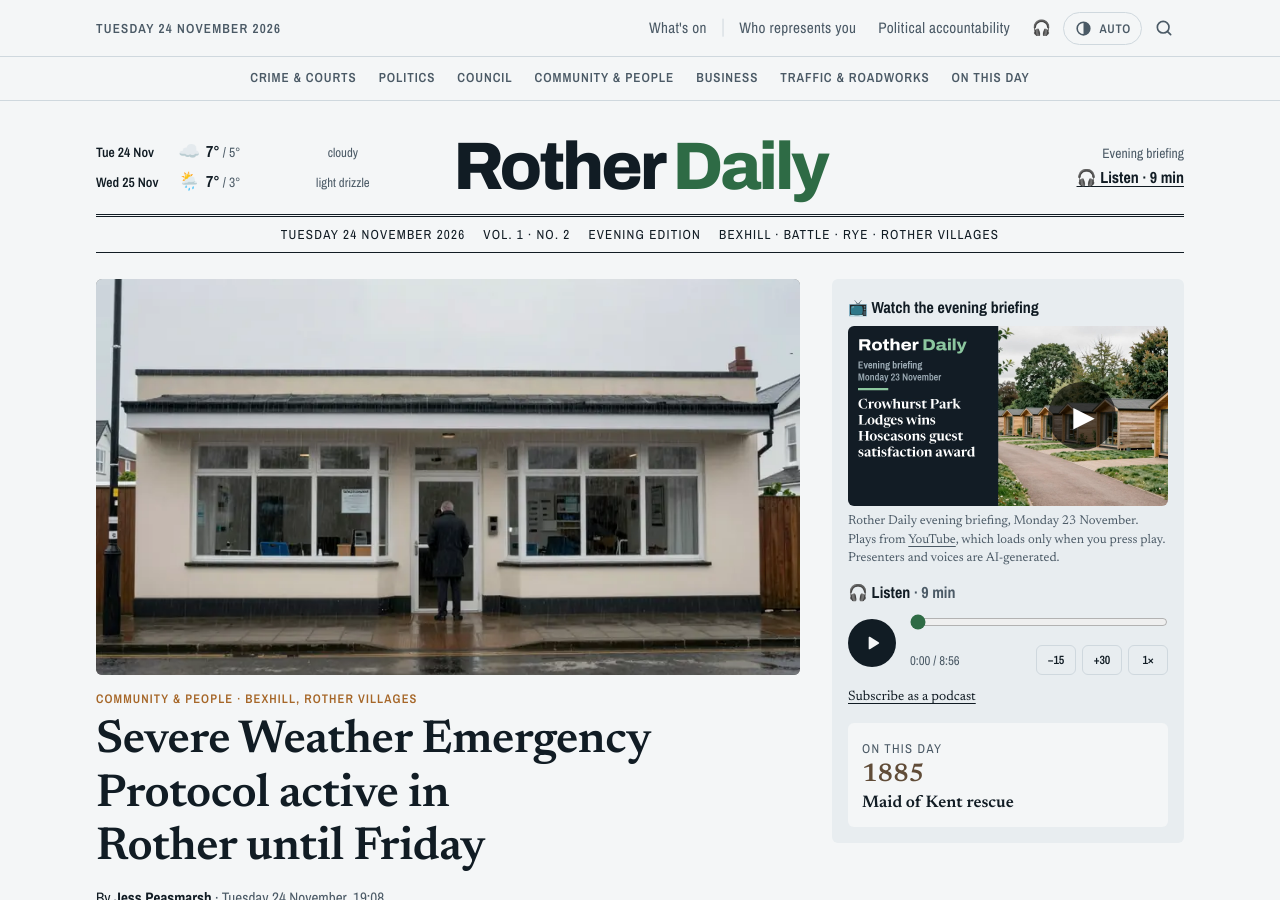
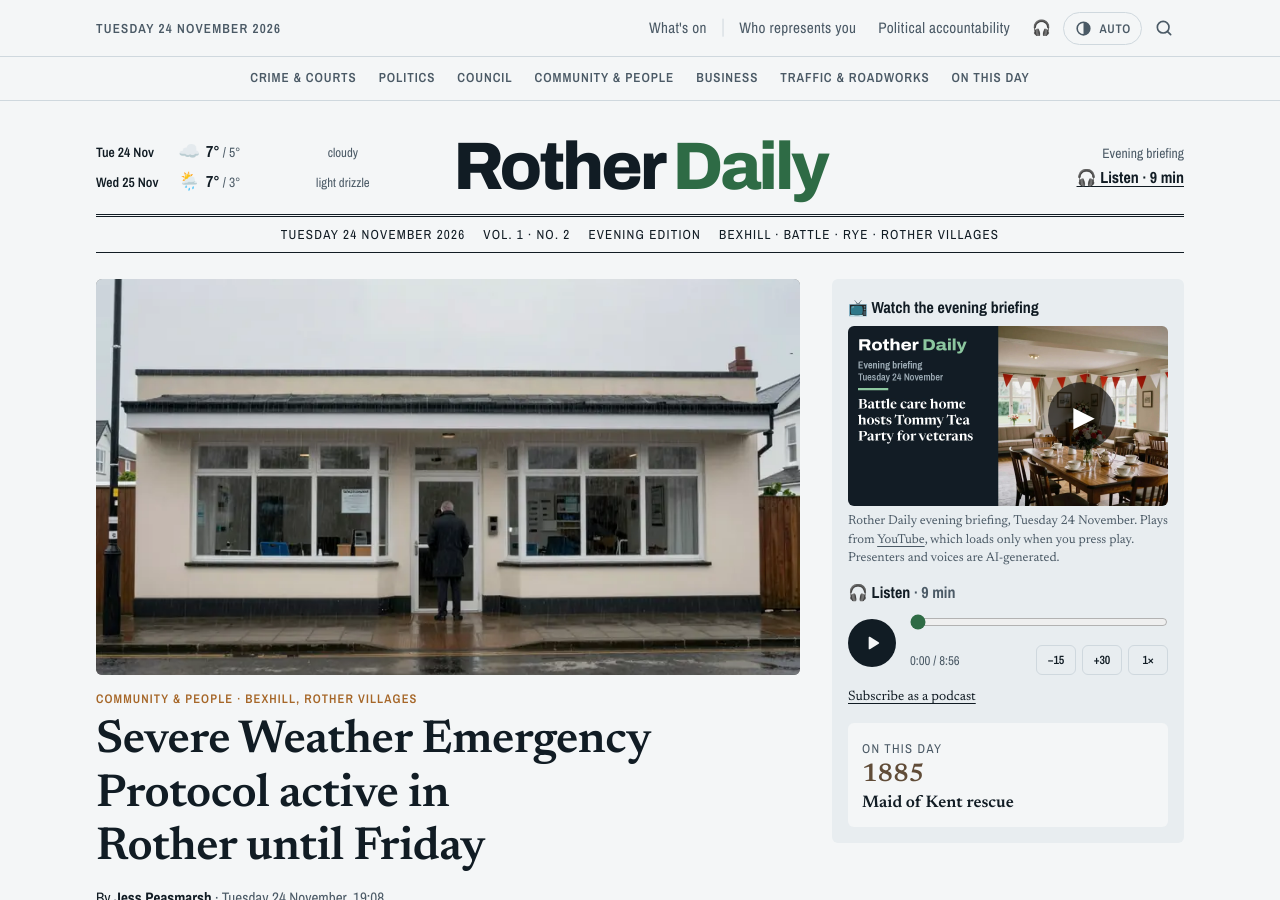
Before and after one commit to theknowledgecabinet/rother-daily, a Jekyll site: the page built from index.html, in a window 1280 px wide and 900 px high. Built offline with Jekyll 4.4.1, drawn with Linux system fonts in a browser that asks for light colours.

Commit message:
Rother Daily: 22 stories

```diff
--- a/_data/latest.json
+++ b/_data/latest.json
@@ -111,10 +111,10 @@
   "length": "9 min"
  },
  "video": {
-  "id": "ef7oV8j0sp8",
-  "day": "2026-11-23",
-  "title": "Rother Daily evening briefing, Monday 23 November",
-  "thumb": "/assets/video/2026-11-23.jpg"
+  "id": "D5O7lqCX6ss",
+  "day": "2026-11-24",
+  "title": "Rother Daily evening briefing, Tuesday 24 November",
+  "thumb": "/assets/video/2026-11-24.jpg"
  },
  "otd": {
   "day": "2026-11-23",
```
Also changed, not shown: days/2026-11-24.md (+5 -1 lines), assets/video/2026-11-24.jpg (added).
